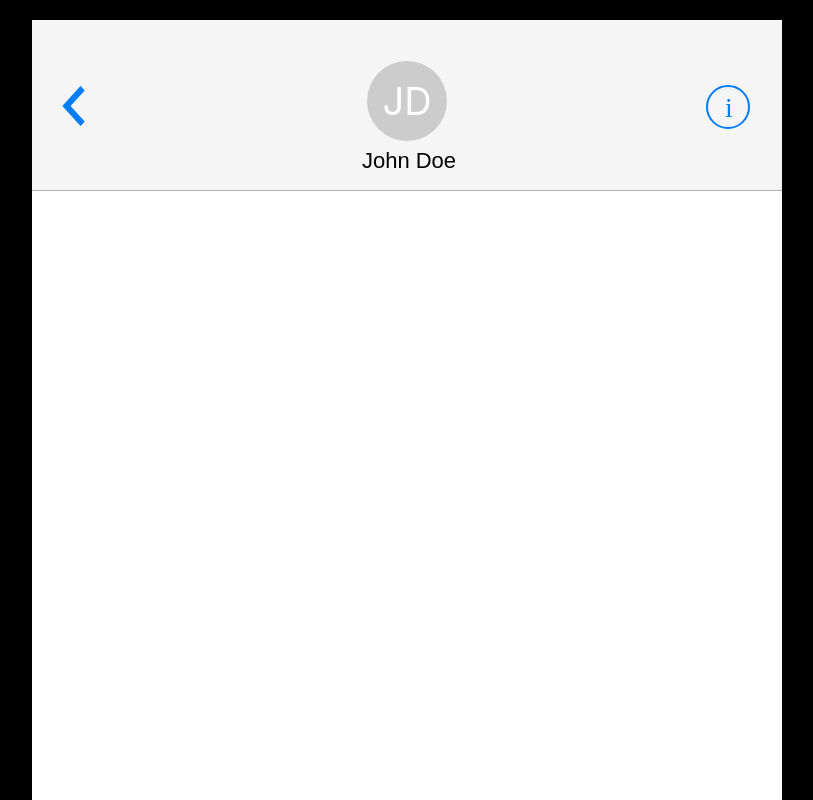
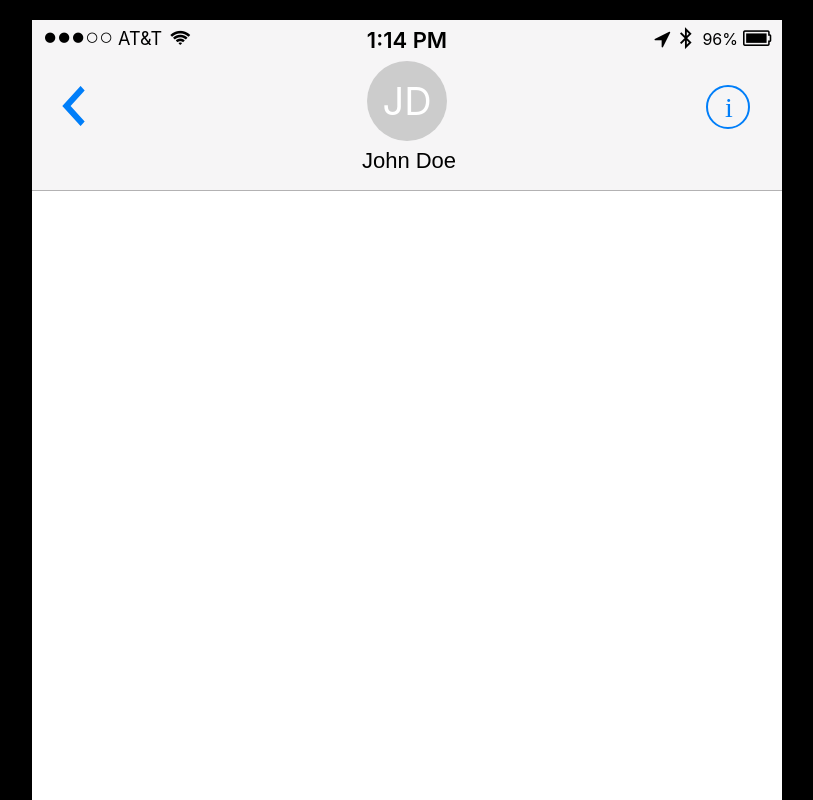
Before and after one commit to nbar1/react-imessage, a React (Create React App) app: page / in a window 1280 px wide. Shown: the top 800 px of the page, without its empty margins (233-1046 px from the left). Built offline with nearby package versions, Linux system fonts and the light colour scheme.

Commit message:
Added Status bar icons, added inline docs

```diff
--- a/src/components/StatusBar.css
+++ b/src/components/StatusBar.css
@@ -2,3 +2,108 @@
 	height: 40px;
 	width: 100%;
 }
+
+.StatusBar .status-bar-left {
+	float: left;
+	padding-top: 4px;
+}
+
+.StatusBar .status-bar-right {
+	float: right;
+	padding-top: 7px;
+}
+
+.StatusBar .status-bar-center {
+	font-size: 22px;
+	font-weight: 600;
+	line-height: 40px;
+	margin: 0 auto 0;
+	text-align: center;
+	width: 200px;
+}
+
+.StatusBar .antenna {
+	display: inline-block;
+	padding: 0 0 0 13px;
+	position: relative;
+}
+
+.StatusBar .antenna-circle {
+	display: inline-block;
+	height: 12px;
+	font-family: 'FontAwesome';
+	font-size: 12px;
+	margin-right: 2px;
+	width: 12px;
+}
+
+.StatusBar .antenna-circle:before {
+	content: '\f1db';
+	position: absolute;
+	top: 3px;
+}
+
+.StatusBar .antenna-circle.full:before {
+	content: '\f111';
+}
+
+.StatusBar .provider {
+	display: inline-block;
+	font-size: 18px;
+	padding: 4px 0 0 3px;
+}
+
+.StatusBar .wifi {
+	display: inline;
+	font-family: 'FontAwesome';
+	font-size: 18px;
+	margin: 3px 0 0 8px;
+}
+
+.StatusBar .wifi:before {
+	content: '\f1eb';
+}
+
+.StatusBar .location {
+	display: inline-block;
+	font-family: 'FontAwesome';
+	font-size: 20px;
+	width: 25px;
+}
+
+.StatusBar .location:before {
+	content: '\f124';
+}
+
+.StatusBar .bluetooth {
+	display: inline-block;
+	font-family: 'FontAwesome';
+	font-size: 22px;
+	width: 23px;
+}
+
+.StatusBar .bluetooth:before {
+	content: '\f294';
+}
+
+.StatusBar .battery {
+	display: inline-block;
+}
+
+.StatusBar .battery-text {
+	display: inline-block;
+	margin: 2px 5px 0 0;
+	vertical-align: top;
+}
+
+.StatusBar .battery-icon {
+	display: inline-block;
+	font-family: 'FontAwesome';
+	font-size: 22px;
+	margin-right: 14px;
+	width: 25px;
+}
+
+.StatusBar .battery-icon:before {
+	content: '\f240';
+}
--- a/src/components/StatusBar.js
+++ b/src/components/StatusBar.js
@@ -2,11 +2,42 @@ import React, { Component } from 'react';
 
 import './StatusBar.css';
 
+/**
+ * StatusBar
+ *
+ * @class
+ */
 class StatusBar extends Component {
+	/**
+	 * render
+	 *
+	 * @returns {jsx}
+	 */
 	render() {
 		return (
 			<div className="StatusBar">
-
+				<div className="status-bar-left">
+					<div className="antenna">
+						<div className="antenna-circle full"></div>
+						<div className="antenna-circle full"></div>
+						<div className="antenna-circle full"></div>
+						<div className="antenna-circle"></div>
+						<div className="antenna-circle"></div>
+					</div>
+					<div className="provider">AT&T</div>
+					<div className="wifi"></div>
+				</div>
+				<div className="status-bar-right">
+					<div className="location"></div>
+					<div className="bluetooth"></div>
+					<div className="battery">
+						<div className="battery-text">96%</div>
+						<div className="battery-icon"></div>
+					</div>
+				</div>
+				<div className="status-bar-center">
+					1:14 PM
+				</div>
 			</div>
 		);
 	}
```
Also changed, not shown: src/components/DirectionButton.js (+20 -0 lines), src/components/Footer.js (+10 -1 lines), src/components/Header.js (+10 -0 lines), src/components/Message.js (+10 -0 lines), src/components/MessageHeader.js (+34 -1 lines), src/components/MessageInput.js (+26 -0 lines).
